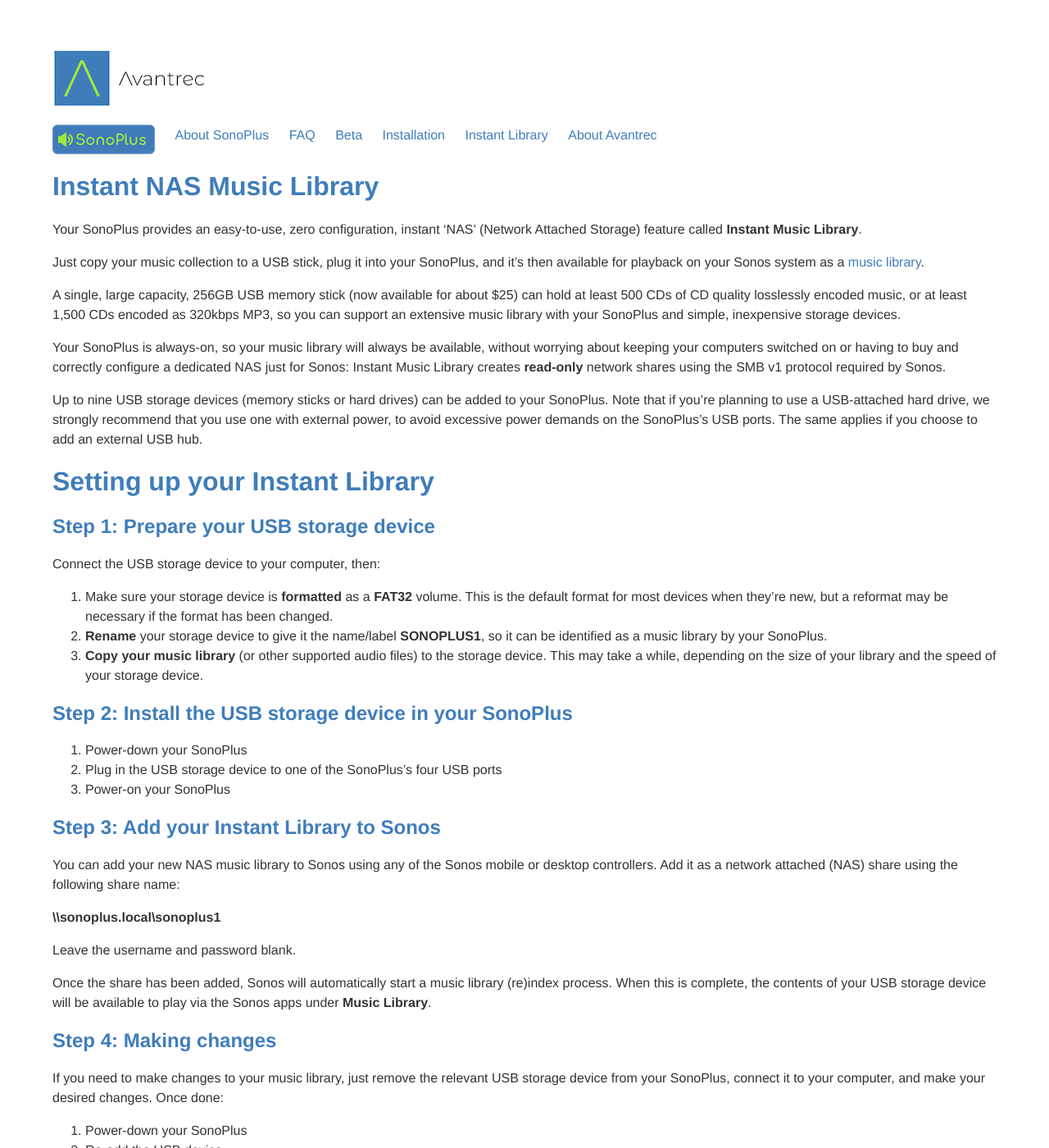
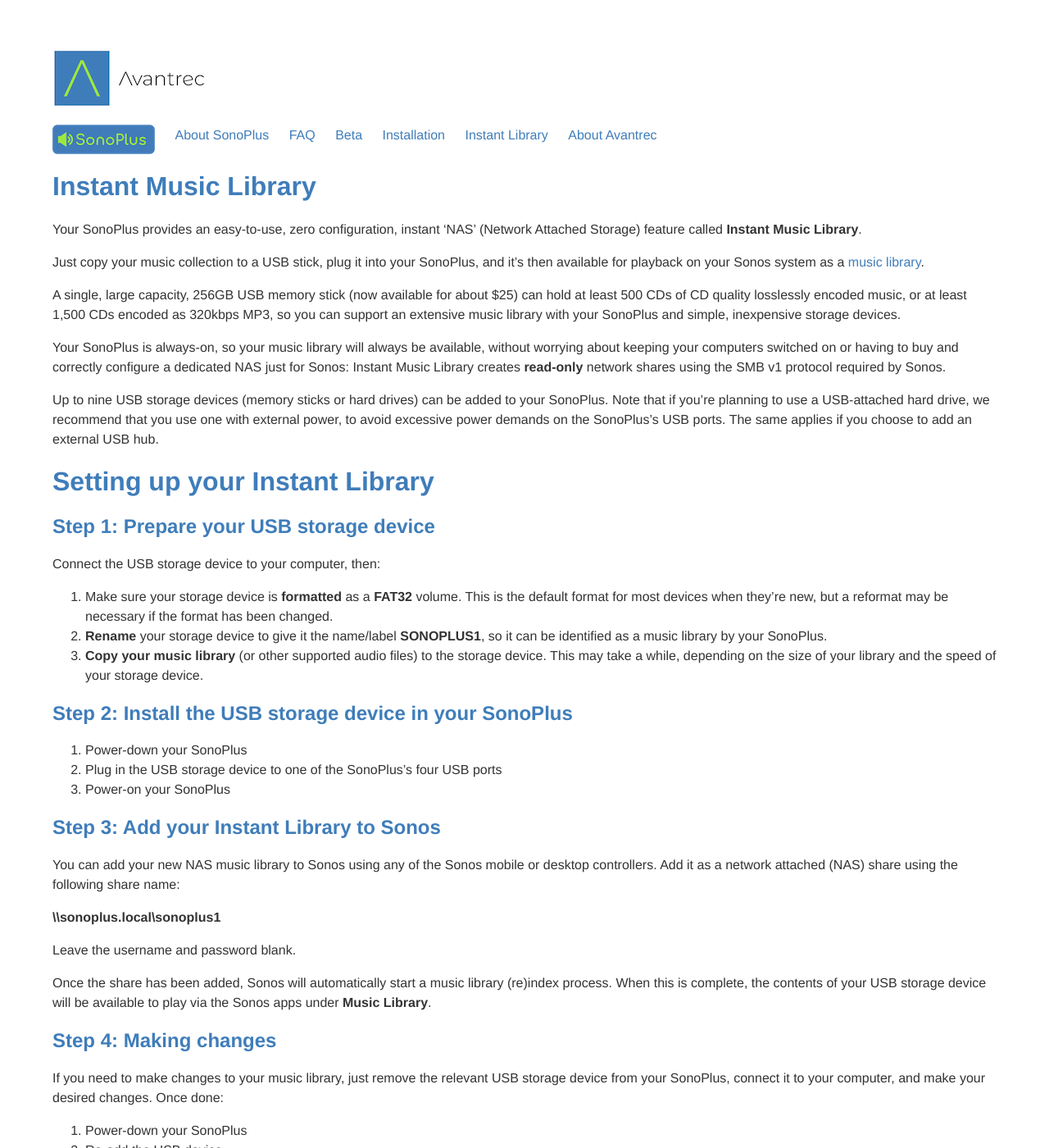
Before and after one commit to avantrec/avantrec.github.io, a Jekyll site: the page built from sonoplus/instantlibrary.md, in a window 1280 px wide and 1400 px high. Shown: the whole window at 82% size. Built offline with Jekyll 4.4.1, drawn with Linux system fonts in a browser that asks for light colours; some of the changed text lies outside the part shown.

Commit message:
Minor edits

```diff
--- a/sonoplus/instantlibrary.md
+++ b/sonoplus/instantlibrary.md
@@ -3,7 +3,7 @@
 title: Instant Music Library
 ---
 
-# Instant NAS Music Library
+# Instant Music Library
 
 Your SonoPlus provides an easy-to-use, zero configuration, instant 'NAS' (Network Attached Storage) feature called **Instant Music Library**.
 
@@ -13,7 +13,7 @@
 
 Your SonoPlus is always-on, so your music library will always be available, without worrying about keeping your computers switched on or having to buy and correctly configure a dedicated NAS just for Sonos: Instant Music Library creates **read-only** network shares using the SMB v1 protocol required by Sonos.
 
-Up to nine USB storage devices (memory sticks or hard drives) can be added to your SonoPlus. Note that if you're planning to use a USB-attached hard drive, we strongly recommend that you use one with external power, to avoid excessive power demands on the SonoPlus's USB ports. The same applies if you choose to add an external USB hub.
+Up to nine USB storage devices (memory sticks or hard drives) can be added to your SonoPlus. Note that if you're planning to use a USB-attached hard drive, we recommend that you use one with external power, to avoid excessive power demands on the SonoPlus's USB ports. The same applies if you choose to add an external USB hub.
 
 # Setting up your Instant Library
 
```
Also changed, not shown: other parts of sonoplus/instantlibrary.md (+1 -1 lines).
